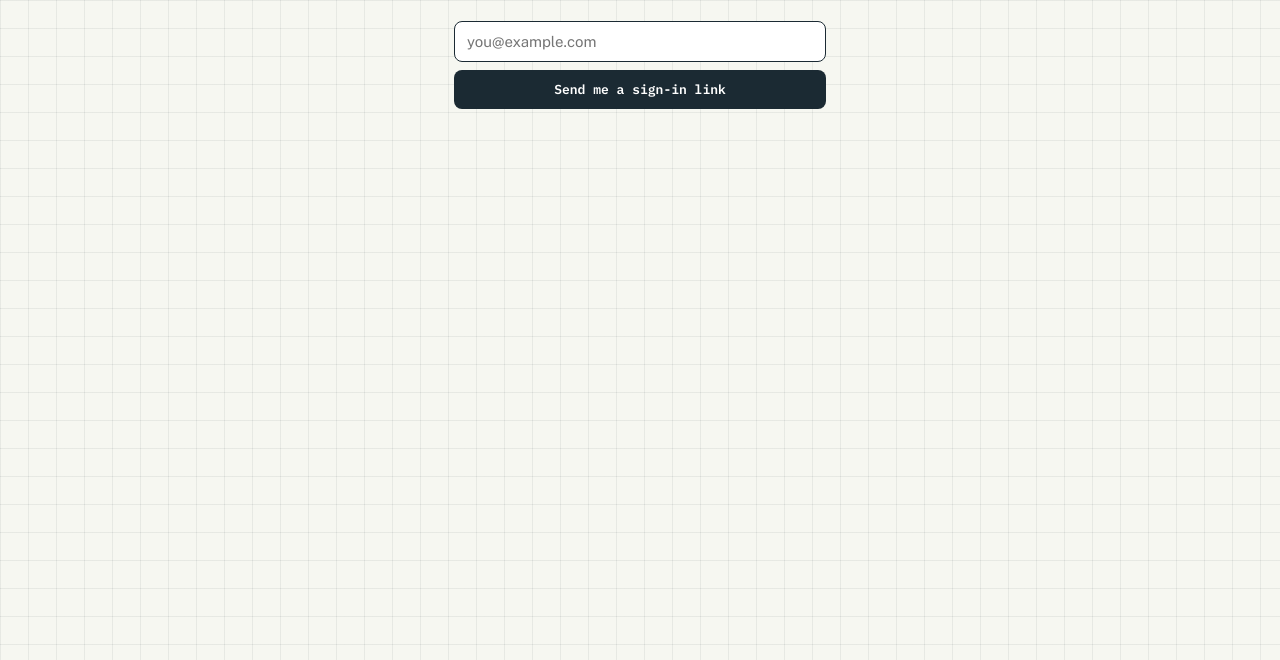
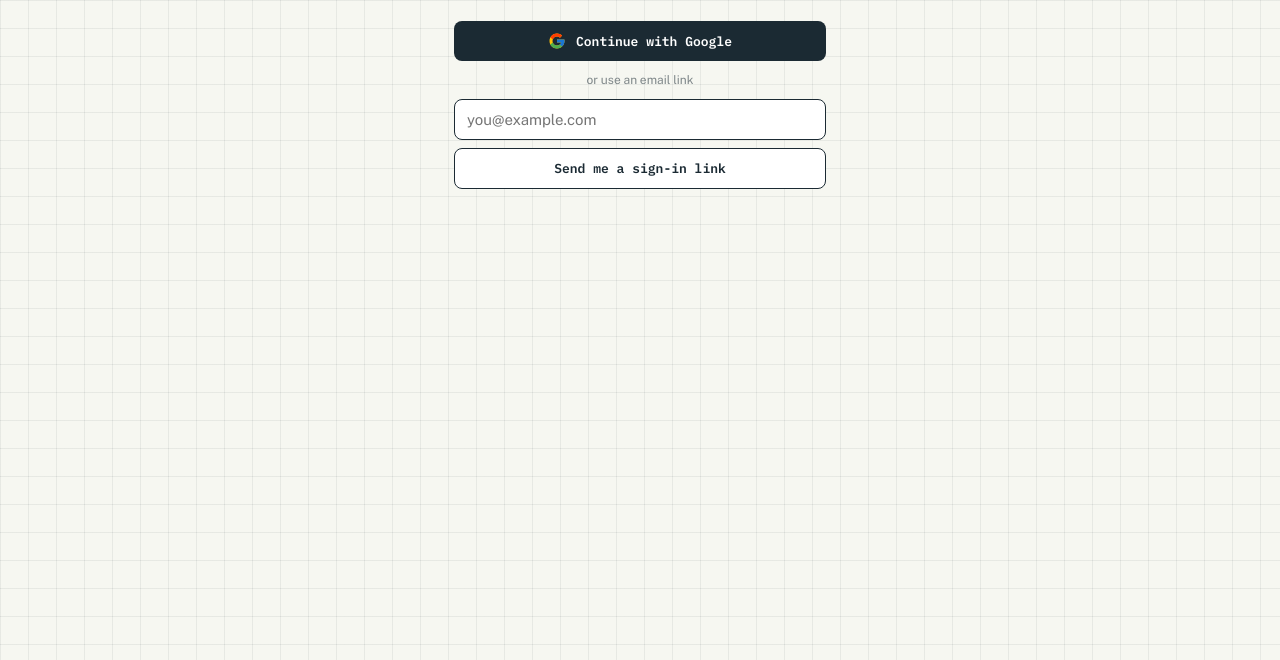
Before and after one commit to joshipriyesh04-ops/fieldlog, a plain HTML site: page index.html in a window 1280 px wide. Shown: the part 140-800 px from the top of the page. Drawn offline with nearby package versions, Linux system fonts and the light colour scheme.

Commit message:
Add files via upload

```diff
--- a/index.html
+++ b/index.html
@@ -124,8 +124,13 @@
   <h1><span>Field Log.</span></h1>
   <div class="sub">Your private tracker. Sign in with your email — the same login on every device keeps everything in sync.</div>
   <div style="display:flex;flex-direction:column;gap:8px">
+    <button class="btn" style="display:flex;align-items:center;justify-content:center;gap:10px" onclick="googleIn()">
+      <svg width="18" height="18" viewBox="0 0 48 48"><path fill="#FFC107" d="M43.6 20.1H42V20H24v8h11.3C33.7 32.7 29.3 36 24 36c-6.6 0-12-5.4-12-12s5.4-12 12-12c3.1 0 5.9 1.2 8 3l5.7-5.7C34.2 6.1 29.3 4 24 4 13 4 4 13 4 24s9 20 20 20 20-9 20-20c0-1.3-.1-2.6-.4-3.9z"/><path fill="#FF3D00" d="M6.3 14.7l6.6 4.8C14.7 15.1 19 12 24 12c3.1 0 5.9 1.2 8 3l5.7-5.7C34.2 6.1 29.3 4 24 4 16.3 4 9.7 8.3 6.3 14.7z"/><path fill="#4CAF50" d="M24 44c5.2 0 9.9-2 13.4-5.2l-6.2-5.2C29.2 35.1 26.7 36 24 36c-5.3 0-9.7-3.3-11.3-8l-6.5 5C9.5 39.6 16.2 44 24 44z"/><path fill="#1976D2" d="M43.6 20.1H42V20H24v8h11.3c-.8 2.2-2.2 4.1-4.1 5.5l6.2 5.2C41.3 35.3 44 30.1 44 24c0-1.3-.1-2.6-.4-3.9z"/></svg>
+      Continue with Google
+    </button>
+    <div style="text-align:center;font-size:12px;color:var(--soft);margin:4px 0">or use an email link</div>
     <input id="email" type="email" placeholder="you@example.com" autocomplete="email">
-    <button class="btn" onclick="sendLink()">Send me a sign-in link</button>
+    <button class="btn" style="background:#fff;color:var(--ink);border:1.5px solid var(--ink)" onclick="sendLink()">Send me a sign-in link</button>
     <div id="loginmsg" class="sub" style="margin-top:8px"></div>
   </div>
 </div>
@@ -178,6 +183,11 @@ async function sendLink(){
   msg.textContent="Sending…";
   const {error}=await sb.auth.signInWithOtp({email,options:{emailRedirectTo:location.href.split("#")[0]}});
   msg.textContent=error?("Couldn't send: "+error.message):"Check your inbox and tap the sign-in link. Then come back here.";
+}
+async function googleIn(){
+  const {error}=await sb.auth.signInWithOAuth({provider:"google",
+    options:{redirectTo:location.origin+location.pathname}});
+  if(error)document.getElementById("loginmsg").textContent="Google sign-in failed: "+error.message;
 }
 async function signOut(){await sb.auth.signOut();location.reload();}
 
```
